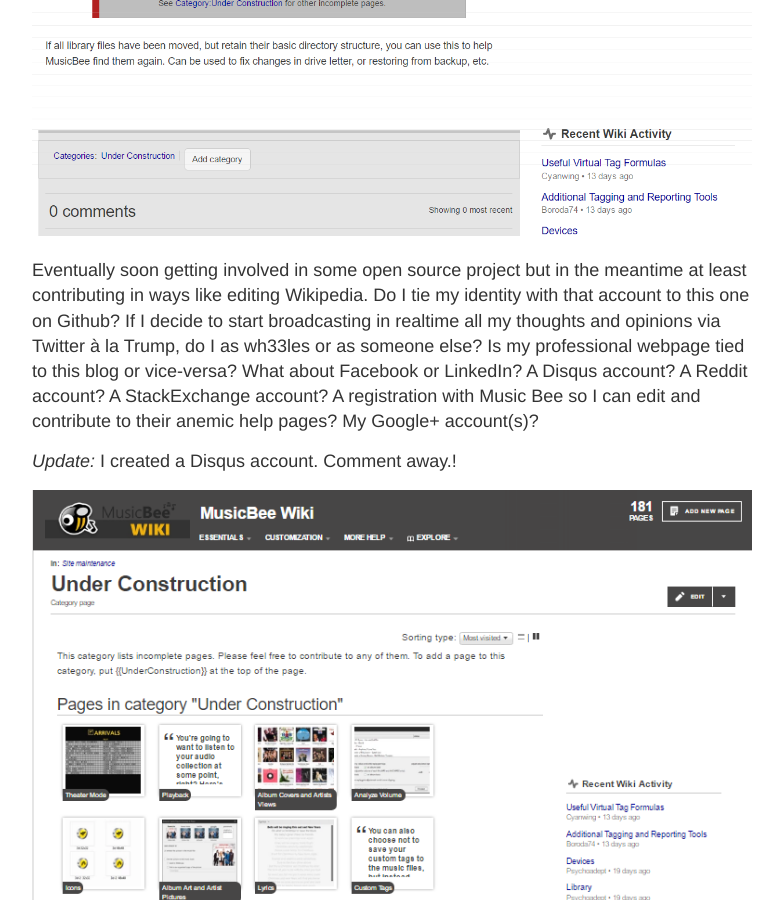
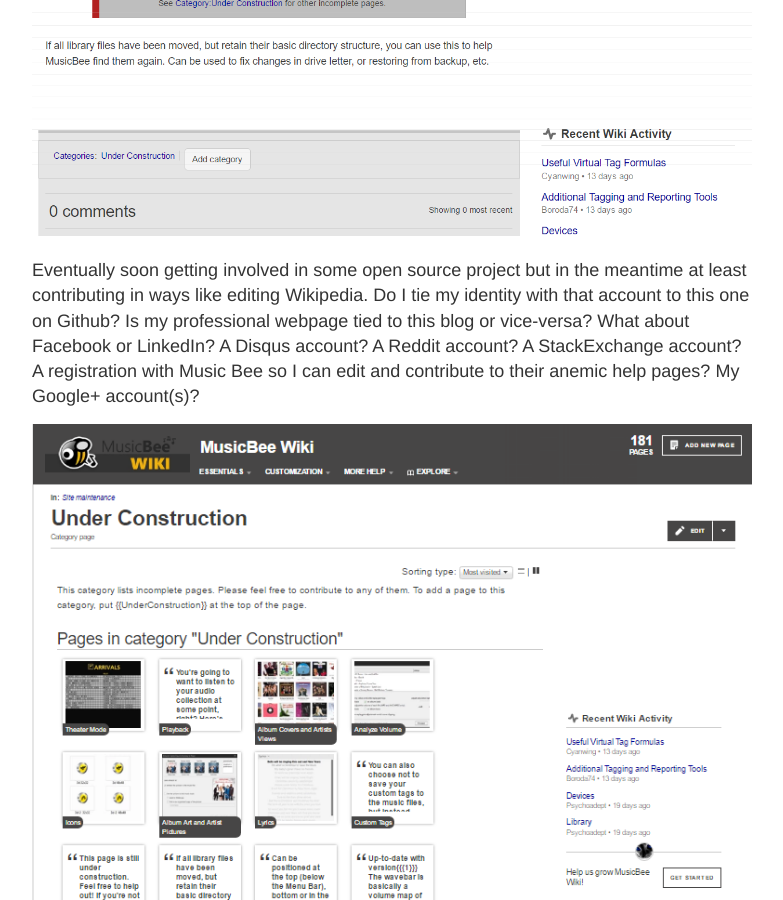
Before and after one commit to wh33les/codingblog, a Jekyll site: the page built from _posts/2017-06-25-My-Online-Presence.md, in a window 1280 px wide and 900 px high, scrolled down 969 px. Shown: the whole window, without its empty margins (248-1031 px from the left). Built offline with Jekyll 4.4.1, drawn with Linux system fonts in a browser that asks for light colours.

Commit message:
Cleaned things up.

```diff
--- a/_posts/2017-06-25-My-Online-Presence.md
+++ b/_posts/2017-06-25-My-Online-Presence.md
@@ -6,12 +6,8 @@
 
 Applications of complexity analysis of algorithms to chores like scooping the kitty boxes (time, effort, and monetary cost efficiency of how often I scoop, how many litter boxes I have, how often I vacuum the vicinity of the litter boxes, how often I vacuum the entire house, how often I add litter, how often I change the litter, how often I scrub the litter box, under what conditions is kitty more/less likely to piss on the floor, the efficacy of various "self-cleaning" litter boxes, efficacy of various floor mats that allow kitty to wipe its feet and not throw kitty litter all over the place, etc.) or decluttering my computer (restart each time I install or uninstall a program?  how often do I run the registry cleaner software?  move all thousands of music files from one drive to another manually or let the music database software do it?  organize those files in clusters at a time or all at once?); these thoughts come from having been reading lately about divide-and-conquer algorithm strategies.
 
-<!--<img src="https://wh33les.github.io/images/notHelpful.png" title="not helpful" class="wrap align-right" height="40%" width="40%">-->
 ![Not helpful](./images/notHelpful.png)
 
-Eventually soon getting involved in some open source project but in the meantime at least contributing in ways like editing Wikipedia.  Do I tie my identity with that account to this one on Github?  If I decide to start broadcasting in realtime all my thoughts and opinions via Twitter à la Trump, do I as wh33les or as someone else?  Is my professional webpage tied to this blog or vice-versa?  What about Facebook or LinkedIn?  A Disqus account?  A Reddit account?  A StackExchange account?  A registration with Music Bee so I can edit and contribute to their anemic help pages?  My Google+ account(s)?
+Eventually soon getting involved in some open source project but in the meantime at least contributing in ways like editing Wikipedia.  Do I tie my identity with that account to this one on Github?  Is my professional webpage tied to this blog or vice-versa?  What about Facebook or LinkedIn?  A Disqus account?  A Reddit account?  A StackExchange account?  A registration with Music Bee so I can edit and contribute to their anemic help pages?  My Google+ account(s)?
 
-_Update:_ I created a Disqus account.  Comment away.!
-
-<!--<img src="https://wh33les.github.io/images/musicBeeWikinemia.png" title="Can I contribute something valuable?" height="60%" width="60%">-->
 ![Can I contribute something valuable?](./images/musicBeeWikinemia.png)
```
Also changed, not shown: _posts/2017-05-30-Hello-World.md (+1 -1 lines), _posts/2017-06-10-Structures-in-C.md (+0 -1 lines), _posts/2017-07-01-Test-Drive.md (+0 -1 lines), _posts/2023-03-24-New-Project.md (+0 -1 lines), _posts/2023-04-01-Machine-Learning-PCA-I.md (+0 -2 lines).
